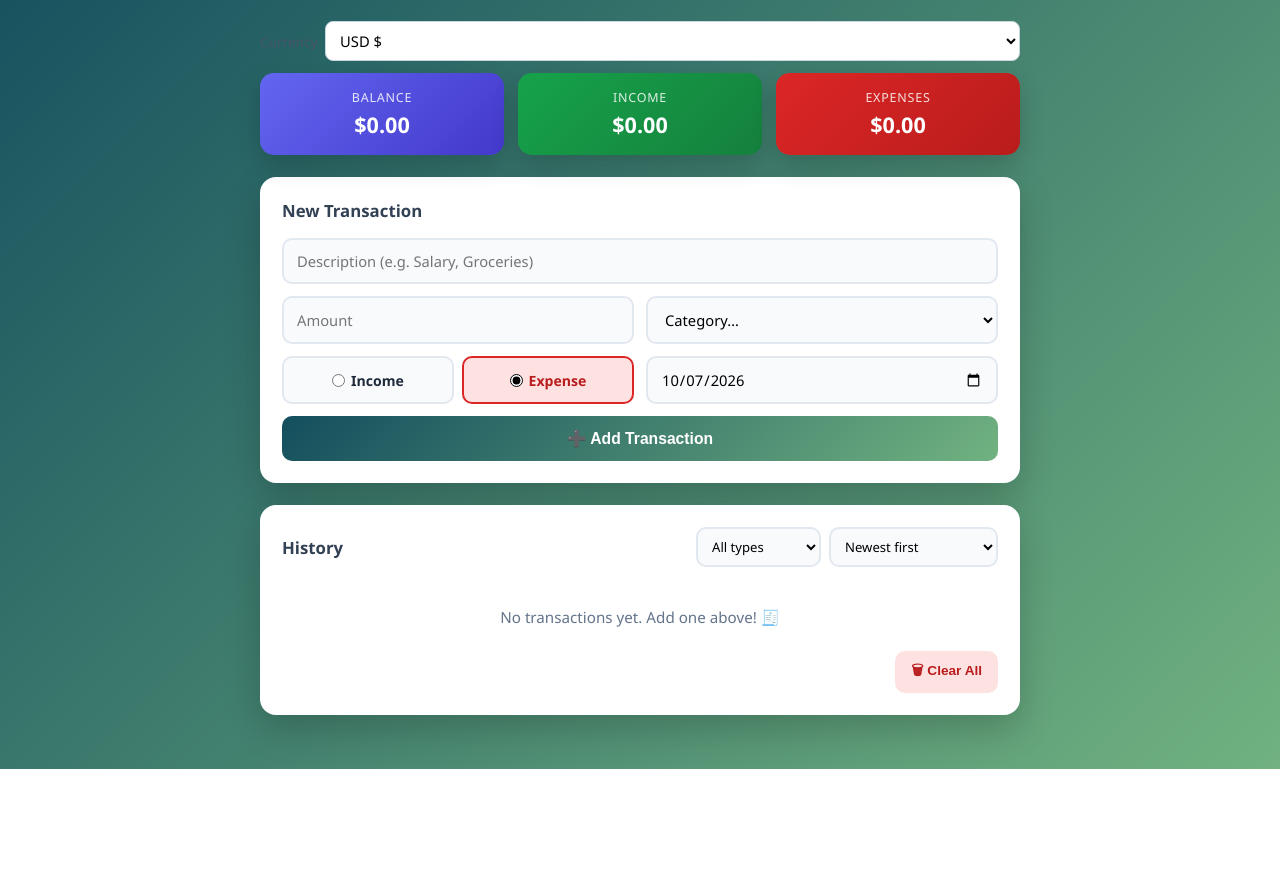
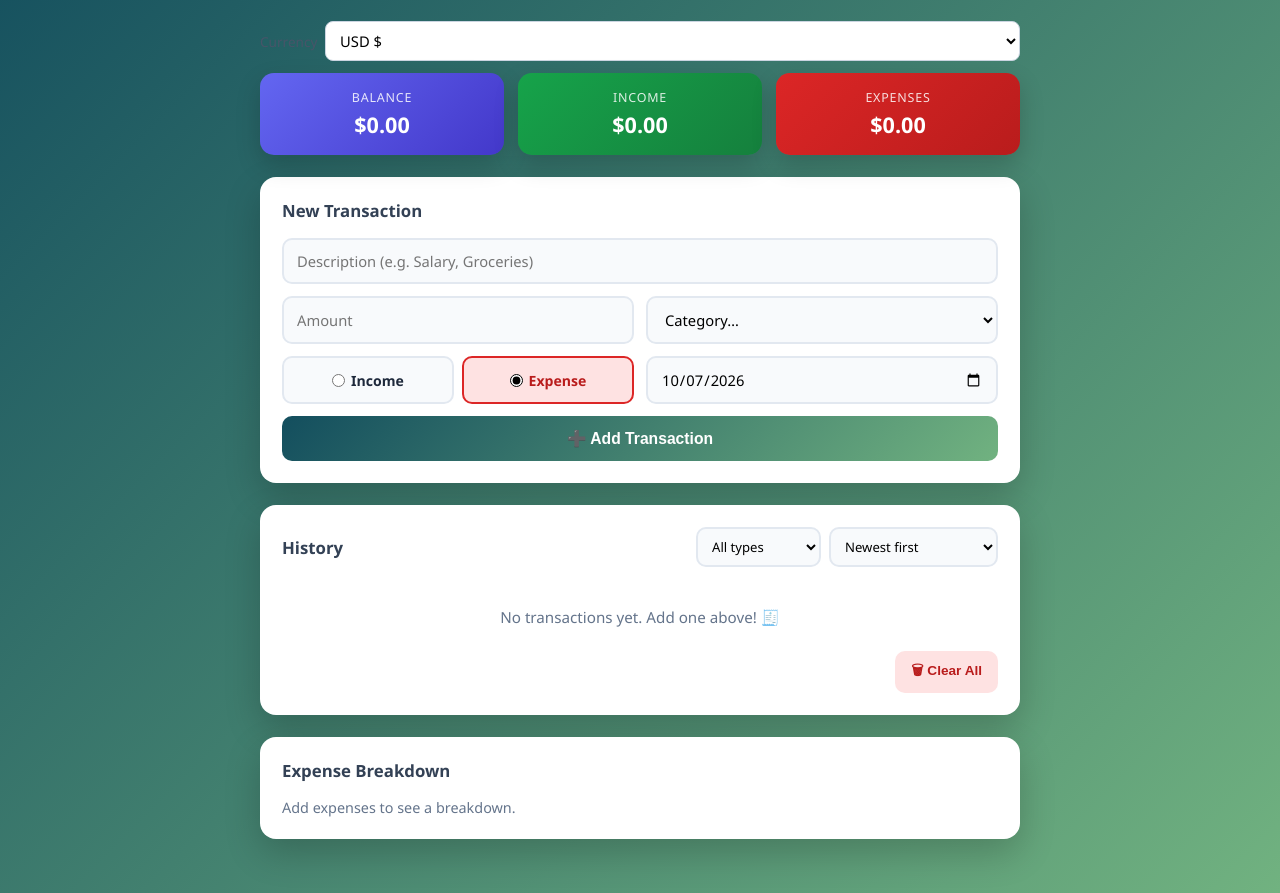
Before and after one commit to Rishp-3/21-Frontend-Peroject, a plain HTML site: page 15 Expense Tracker/index.html in a window 1280 px wide. Shown: the part 102-995 px from the top of the page. Before the commit the page ends 871 px from the top, so only its background shows below. Drawn offline with Linux system fonts and the light colour scheme.

Commit message:
fix(15-expense-tracker): actually insert breakdown section markup (anchor had missed)

```diff
--- a/15 Expense Tracker/index.html
+++ b/15 Expense Tracker/index.html
@@ -111,6 +111,12 @@
           <button id="clearAllBtn" class="btn danger" type="button">🗑 Clear All</button>
         </div>
       </section>
+      <!-- Category breakdown (pure CSS bars, no chart library) -->
+      <section class="card breakdown" aria-label="Expense breakdown by category">
+        <h2>Expense Breakdown</h2>
+        <div id="breakdownBars" class="bars"></div>
+        <p id="breakdownEmpty" class="muted">Add expenses to see a breakdown.</p>
+      </section>
     </div>
     <script src="main.js"></script>
   </body>
```
